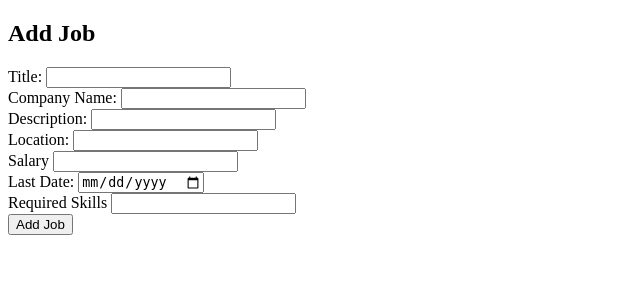
After one commit to PrajwalItnal/Alumni-Portal, a Django app: page /user/jobs/add/ in a window 1280 px wide. The commit adds this page. Shown: the top 300 px of the page, without its empty margins (0-640 px from the left). Run offline with Django 4.2, Linux system fonts and the light colour scheme.

Commit message:
Addinbg the jobs pages

```diff
--- /dev/null
+++ b/user/templates/user/add_job.html
@@ -0,0 +1,38 @@
+{% extends 'user/user_base.html' %}
+
+{% block title %}Add Job | Smart Alumni Portal{% endblock %}
+
+{% block content %}
+
+{% if messages %}
+    {% for message in messages %}
+        <div style="padding: 10px; margin-bottom: 20px; border-radius: 5px;
+            background-color: {% if message.tags == 'error' %}#f8d7da{% else %}#d4edda{% endif %};
+            color: {% if message.tags == 'error' %}#721c24{% else %}#155724{% endif %};">
+            {{ message }}
+        </div>
+    {% endfor %}
+{% endif %}
+
+<h2>Add Job</h2>
+
+<form action="{% url 'user:add_job' %}" method="post">
+    {% csrf_token %}
+    <label for="title">Title:</label>
+    <input type="text" id="title" name="title" required><br>
+    <label for="c_name">Company Name:</label>
+    <input type="text" id="c_name" name="c_name" required><br>
+    <label for="description">Description:</label>
+    <input type="text" id="description" name="description" required><br>
+    <label for="location">Location:</label>
+    <input type="text" id="location" name="location" required><br>
+    <label for="salary">Salary</label>
+    <input type="text" id="salary" name="salary" required><br>
+    <label for="last_date">Last Date:</label>
+    <input type="date" id="last_date" name="last_date" required><br>
+    <label for="required_skill">Required Skills</label>
+    <input type="text" id="required_skills" name="required_skills" required><br>
+    <button type="submit">Add Job</button>
+</form>
+
+{% endblock %}
--- a/user/templates/user/admin_home.html
+++ b/user/templates/user/admin_home.html
@@ -52,7 +52,7 @@
         <div class="action-card">
             <h3>💼 View and Add Jobs Details</h3>
             <p>View jobs posted by Students</p>
-            <a href="/viewjobdetails" class="action-btn">View</a>
+            <a href="{% url 'user:view_job' %}" class="action-btn">View</a>
         </div>
 
         <div class="action-card">
--- a/user/urls.py
+++ b/user/urls.py
@@ -15,4 +15,7 @@ urlpatterns = [
     path("achievements/create/", views.create_achievements, name = "create_achievement"),
     path('donations/', views.donation_list, name='donation_list'),
     path('donations/create/', views.create_donation, name='create_donation'),
+    path('jobs/', views.view_job, name='view_job'),
+    path('jobs/filter/', views.filter_job, name='filter_job'),
+    path('jobs/add/', views.add_job, name='add_job'),
 ]
--- a/user/views.py
+++ b/user/views.py
@@ -2,9 +2,9 @@ from email.mime import message
 from unicodedata import name
 from django.http import HttpResponse
 from django.shortcuts import render,redirect
-from user.models import Event, User, Achievement
+from user.models import Event, User, Achievement, Job
 from django.contrib import messages
-import datetime
+from datetime import datetime
 from django.contrib.auth.decorators import login_required
 from .models import Donation
 
@@ -129,3 +129,97 @@ def donation_list(request):
         user = User.objects.filter(register_id=register_id).first()
         donations = Donation.objects.all().order_by('-donated_at')
         return render(request, "user/vi_donation.html", {"user": user, "donations": donations})
+
+def view_job(request):
+    register_id = request.session.get("register_id")
+    if not register_id:
+        return redirect("login")
+    else:
+        user = User.objects.filter(register_id=register_id).first()
+        jobs = Job.objects.all().order_by('-posted_at')
+        return render(request, "user/view_job.html", {"user": user, "jobs": jobs})
+
+def add_job(request):
+    if request.method == 'POST':
+        register_id = request.session.get("register_id")
+        if not register_id:
+            return redirect("login")
+
+        user = User.objects.filter(register_id=register_id).first()
+
+        # Using .get('key', '') ensures we never get 'None'
+        title = request.POST.get('title', '').strip()
+        company_name = request.POST.get('c_name', '').strip()
+        description = request.POST.get('description', '').strip()
+        location = request.POST.get('location', '').strip()
+        salary = request.POST.get('salary', '').strip()
+        last_date = request.POST.get('last_date', '').strip()
+        required_skills = request.POST.get('required_skills', '').strip()
+
+        # 1. Check if fields are empty before doing logic
+        if not all([title, company_name, description, location, last_date, required_skills]):
+            messages.error(request, "❌ Please fill all required fields.")
+            return redirect('user:add_job')
+
+        # 2. Validation Logic
+        if len(title) < 3:
+            messages.error(request, "❌ Job title must be at least 3 characters.")
+            return redirect('user:add_job')
+
+        try:
+            last_date_obj = datetime.strptime(last_date, "%Y-%m-%d").date()
+            if last_date_obj < datetime.today().date():
+                messages.error(request, "❌ Last date cannot be in the past.")
+                return redirect('user:add_job')
+        except ValueError:
+            messages.error(request, "❌ Invalid date format.")
+            return redirect('user:add_job')
+
+        if salary and (not salary.isdigit() or int(salary) <= 0):
+            messages.error(request, "❌ Salary must be a valid number greater than 0.")
+            return redirect('user:add_job')
+
+        if len(description.split()) < 5:
+            messages.error(request, "❌ Description must be at least 5 words.")
+            return redirect('user:add_job')
+
+        # 3. Create the Job
+        Job.objects.create(
+            posted_by=user,
+            company_name=company_name,
+            title=title,
+            description=description,
+            location=location,
+            salary=salary,
+            last_date=last_date,
+            required_skills=required_skills
+        )
+        messages.success(request, "Job posted successfully!")
+        return redirect('user:view_job')
+
+    return render(request, "user/add_job.html")
+
+def filter_job(request):
+    register_id = request.session.get("register_id")
+    if not register_id:
+        return redirect("login")
+
+    jobs = Job.objects.all()
+
+    title_query = request.GET.get("title", "").strip()
+    location_query = request.GET.get("loc", "").strip() # Matches name="loc"
+
+    if title_query:
+        jobs = jobs.filter(title__icontains=title_query)
+        print(f"Filtering by title: {title_query}")
+
+    if location_query:
+        jobs = jobs.filter(location__icontains=location_query)
+        print(f"Filtering by location: {location_query}")
+
+    jobs = jobs.order_by('-posted_at')
+
+    print(f"Jobs found: {jobs.count()}")
+
+    user = User.objects.filter(register_id=register_id).first()
+    return render(request, "user/view_job.html", {"user": user, "jobs": jobs})
```
Also changed, not shown: user/templates/user/view_job.html (added, +57 -0 lines).
